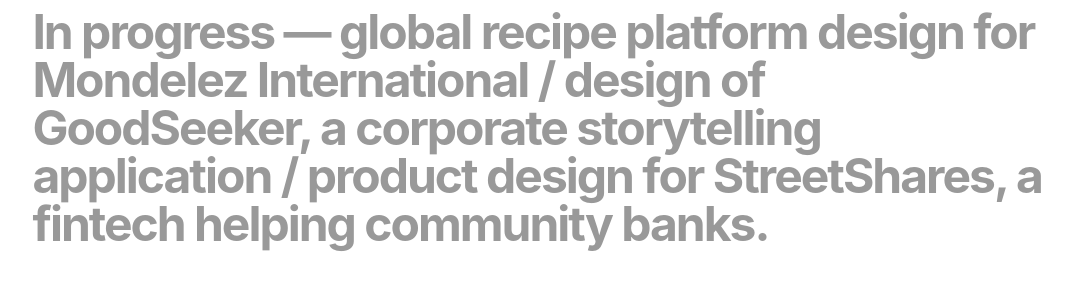
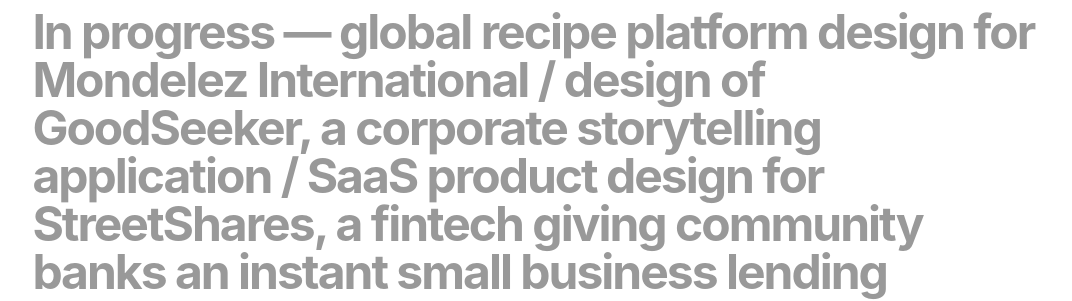
Before and after one commit to jmcweeney/additional, a plain HTML site: page webpage/index.html in a window 1280 px wide. Shown: the part 615-916 px from the top of the page, without its empty margins (102-1174 px from the left). Drawn offline with nearby package versions, Linux system fonts and the light colour scheme.

Commit message:
v7.6 — Added context to SS work

```diff
--- a/webpage/index.html
+++ b/webpage/index.html
@@ -43,7 +43,7 @@
 			 design for human-centered recruiters <a class="latest" href="http://jkbadvisors.com" target="_blank">JKB Advisors</a> /
 			 Digital Life ecosystem design for <a class="latest" href="http://mcweeney.co/att/" target="_blank">AT&T</a>.
 		</p>
-		<p style="color: #999;">In progress &mdash; global recipe platform design for Mondelez International / design of GoodSeeker, a corporate storytelling application / product design for StreetShares, a fintech helping community banks.</p>
+		<p style="color: #999;">In progress &mdash; global recipe platform design for Mondelez International / design of GoodSeeker, a corporate storytelling application / SaaS product design for StreetShares, a fintech giving community banks an instant small business lending department.</p>
 		<!-- <p style="color: #ccc;"><a href="http://mcweeney.co" target="_blank">Explore past projects</a></p> -->
 	</div>
 	<div>
```
